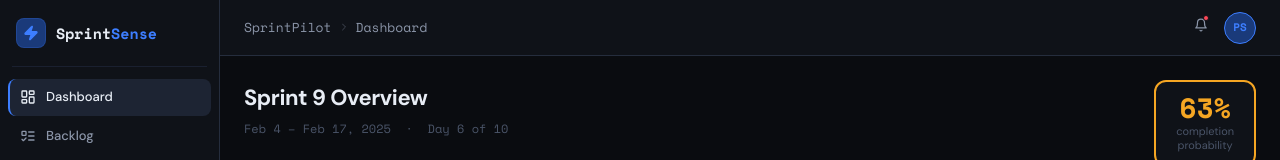
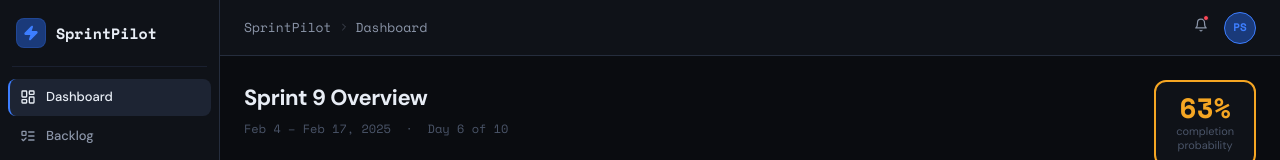
Before and after one commit to pavankumarh14/SprintPilot, a React (Create React App) app in the folder frontend/: page /dashboard in a window 1280 px wide. Shown: the top 160 px of the page. Built offline with nearby package versions, Linux system fonts and the light colour scheme; no server answers.

Commit message:
fix: update branding from SprintSense to SprintPilot in sidebar

```diff
--- a/frontend/src/components/Layout.tsx
+++ b/frontend/src/components/Layout.tsx
@@ -35,8 +35,7 @@
             <Zap size={16} color="#3d7eff" fill="#3d7eff" />
           </div>
           {!collapsed && (
-            <span style={styles.logoText}>Sprint<span style={{ color: "var(--accent)" }}>Sense</span></span>
-          )}
+                <span style={styles.logoText}>SprintPilot</span>          )}
         </div>
 
         <div style={styles.sidebarDivider} />
```
